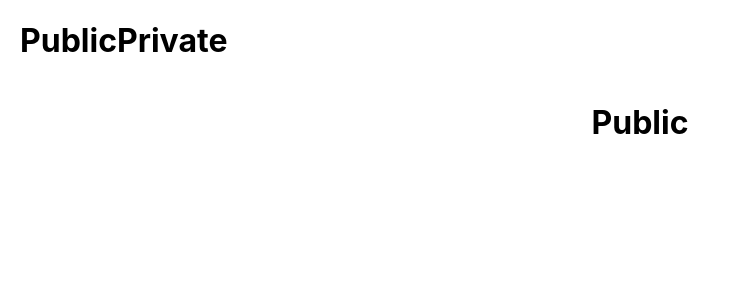
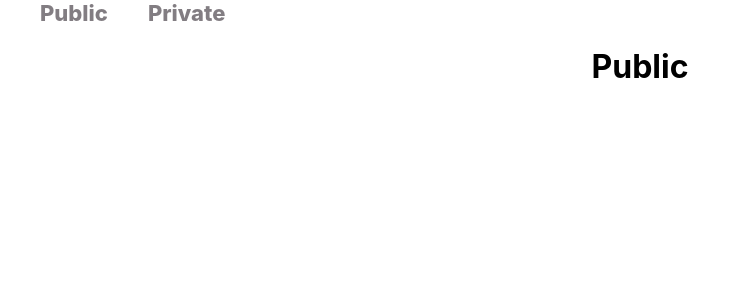
Before and after one commit to YaroslavW/react-auth0-simple-abc, a React (Create React App) app: page /public in a window 1280 px wide. Shown: the top 300 px of the page, without its empty margins (0-729 px from the left). Built offline with nearby package versions, Linux system fonts and the light colour scheme.

Commit message:
Styling navigation components.Creation of structure, routes and components.

```diff
--- a/src/App.js
+++ b/src/App.js
@@ -11,17 +11,17 @@ class App extends Component {
     return (
       <div className="App">
         <Nav>
-          <NavLink to="/public" component={Public}>
+          <NavLink to="/public"п>
             Public
           </NavLink>
-          <NavLink to="/private" component={Private}>
+          <NavLink to="/private">
             Private
           </NavLink>
         </Nav>
         <Switch>
           <Route path="/public" component={Public} />
           <Route path="/login" component={Login} />
-          <Route path="/private" component={Private}/>
+          <Route path="/private" component={Private} />
           <Redirect to="/public"/>
         </Switch>
 
```
